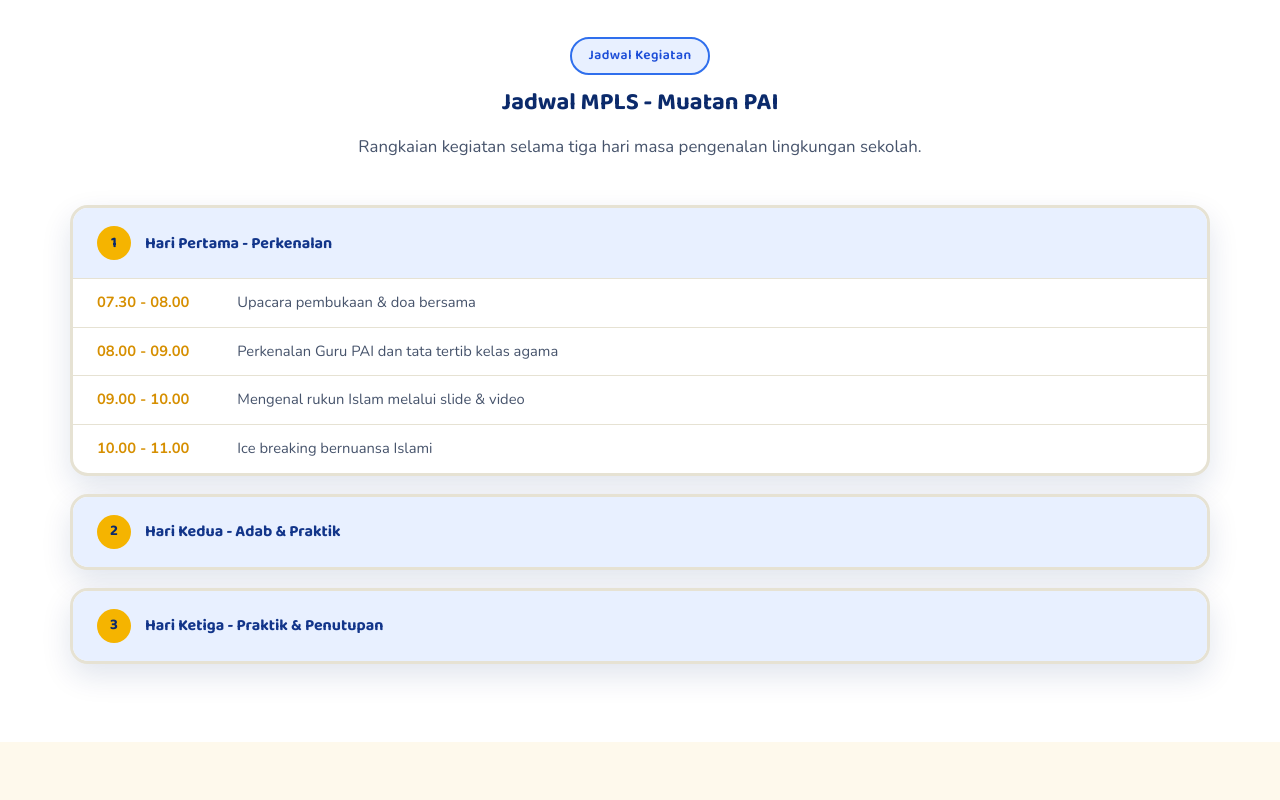
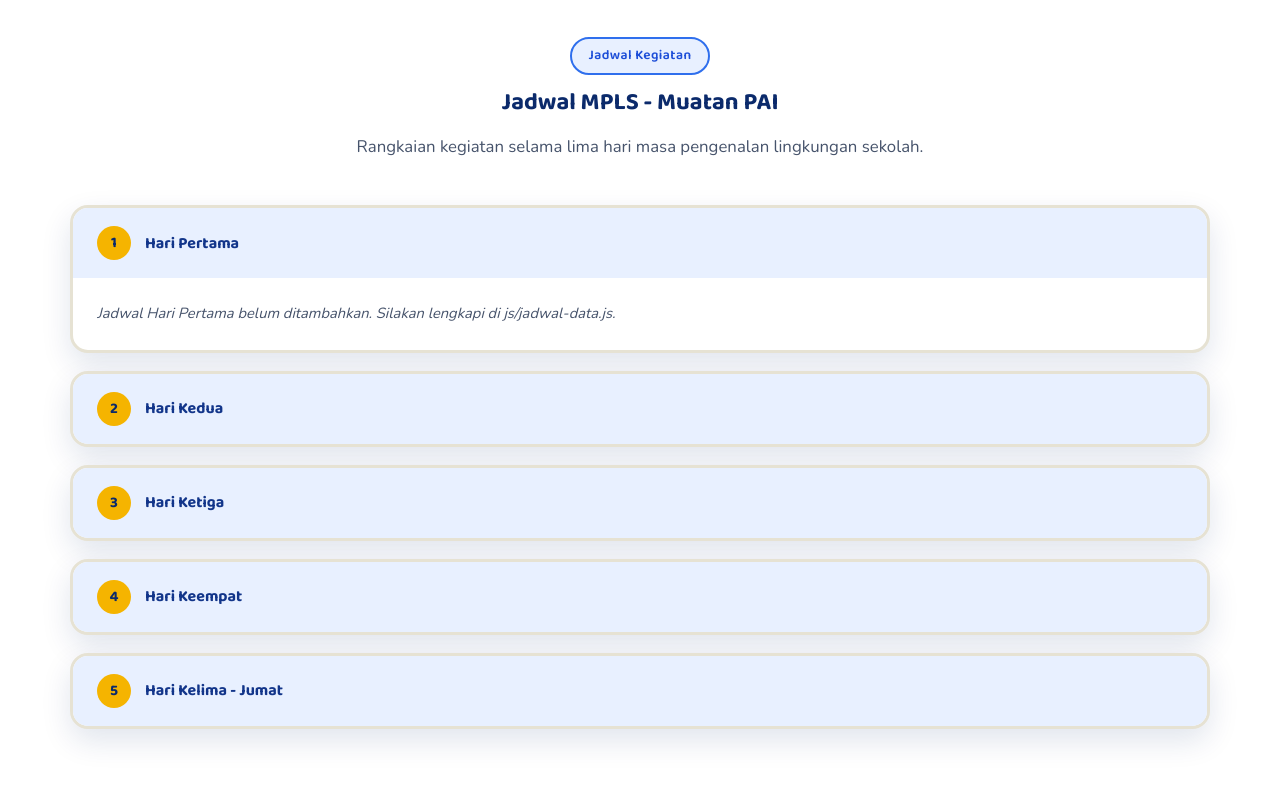
Before and after one commit to yosdipratama/mpiyosdipratama, a plain HTML site: page index.html in a window 1280 px wide. Shown: the part 3640-4440 px from the top of the page. Drawn offline with nearby package versions, Linux system fonts and the light colour scheme.

Commit message:
Tambahkan foto profil guru, perbarui alamat, dan jadwal Hari Kelima (#2)
Pasang foto profil asli Guru PAI, perbarui alamat sekolah ke Jl. Koto
Marapak, Lambah, Ampek Angkek, Agam, dan ganti bagian Jadwal menjadi
tabel lima kolom (Waktu/Kegiatan/Materi/Penanggung Jawab/Metode) yang
datanya diatur lewat js/jadwal-data.js. Hari Kelima (Jumat) sudah diisi
sesuai jadwal resmi; Hari 1-4 masih menunggu data.

Co-authored-by: Claude <noreply@anthropic.com>

```diff
--- a/css/style.css
+++ b/css/style.css
@@ -545,10 +545,27 @@ h1, h2, h3, h4 {
   display: flex; align-items: center; justify-content: center;
   font-size: .95rem;
 }
-.jadwal-table { width: 100%; border-collapse: collapse; }
-.jadwal-table td { padding: 12px 24px; border-top: 1px solid var(--line); font-size: .92rem; }
-.jadwal-table td:first-child { width: 130px; font-weight: 700; color: var(--gold-600); white-space: nowrap; }
+.jadwal-table-wrap { overflow-x: auto; }
+.jadwal-table { width: 100%; border-collapse: collapse; min-width: 720px; }
+.jadwal-table th {
+  background: var(--blue-900);
+  color: #fff;
+  font-family: var(--font-head);
+  font-size: .82rem;
+  text-align: left;
+  padding: 12px 16px;
+}
+.jadwal-table td { padding: 14px 16px; border-top: 1px solid var(--line); font-size: .88rem; vertical-align: top; }
+.jadwal-table td:first-child { width: 110px; font-weight: 700; color: var(--gold-600); white-space: nowrap; }
 .jadwal-table td:last-child { color: var(--ink-soft); }
+.jadwal-table ol { margin: 0; padding-left: 1.1em; }
+.jadwal-table ol li { margin-bottom: 4px; }
+.jadwal-empty {
+  padding: 24px;
+  color: var(--ink-soft);
+  font-size: .92rem;
+  font-style: italic;
+}
 
 /* ---------- Galeri ---------- */
 .galeri-grid {
--- a/index.html
+++ b/index.html
@@ -139,12 +139,8 @@
       </div>
 
       <div class="profile-card">
-        <div class="profile-photo" aria-hidden="true">
-          <svg viewBox="0 0 100 100" fill="none">
-            <circle cx="50" cy="38" r="20" fill="#FFD873"/>
-            <path d="M20 88c0-18 13-32 30-32s30 14 30 32" fill="#fff"/>
-            <path d="M30 34c0-14 9-24 20-24s20 10 20 24c0 4-1 7-2 10-3-2-6-4-6-9 0 0-8 6-18 6s-14-5-14-5c-1 3-3 5-6 7-1-3-2-6-2-9Z" fill="#12358A"/>
-          </svg>
+        <div class="profile-photo">
+          <img src="assets/img/guru-pai-yosdi-pratama.jpg" alt="Foto Yosdi Pratama, S.Pd, Guru Pendidikan Agama Islam SLB Negeri 1 Ampek Angkek" style="width:100%;height:100%;object-fit:cover;border-radius:50%">
         </div>
         <div class="profile-info">
           <h3>Yosdi Pratama, S.Pd</h3>
@@ -201,38 +197,10 @@
       <div class="section-head">
         <span class="eyebrow">Jadwal Kegiatan</span>
         <h2>Jadwal MPLS - Muatan PAI</h2>
-        <p>Rangkaian kegiatan selama tiga hari masa pengenalan lingkungan sekolah.</p>
+        <p>Rangkaian kegiatan selama lima hari masa pengenalan lingkungan sekolah.</p>
       </div>
 
-      <div class="jadwal-list">
-        <details class="jadwal-day" open>
-          <summary><span class="num">1</span> Hari Pertama - Perkenalan</summary>
-          <table class="jadwal-table">
-            <tr><td>07.30 - 08.00</td><td>Upacara pembukaan &amp; doa bersama</td></tr>
-            <tr><td>08.00 - 09.00</td><td>Perkenalan Guru PAI dan tata tertib kelas agama</td></tr>
-            <tr><td>09.00 - 10.00</td><td>Mengenal rukun Islam melalui slide &amp; video</td></tr>
-            <tr><td>10.00 - 11.00</td><td>Ice breaking bernuansa Islami</td></tr>
-          </table>
-        </details>
-
-        <details class="jadwal-day">
-          <summary><span class="num">2</span> Hari Kedua - Adab &amp; Praktik</summary>
-          <table class="jadwal-table">
-            <tr><td>07.30 - 08.00</td><td>Tadarus &amp; doa pagi bersama</td></tr>
-            <tr><td>08.00 - 09.30</td><td>Belajar adab masuk sekolah dan adab kepada guru</td></tr>
-            <tr><td>09.30 - 11.00</td><td>Praktik wudhu bersama pendamping</td></tr>
-          </table>
-        </details>
-
-        <details class="jadwal-day">
-          <summary><span class="num">3</span> Hari Ketiga - Praktik &amp; Penutupan</summary>
-          <table class="jadwal-table">
-            <tr><td>07.30 - 08.30</td><td>Praktik sholat Dhuha berjamaah</td></tr>
-            <tr><td>08.30 - 10.00</td><td>Menonton video &amp; berbagi cerita menyenangkan</td></tr>
-            <tr><td>10.00 - 11.00</td><td>Penutupan MPLS &amp; doa penutup</td></tr>
-          </table>
-        </details>
-      </div>
+      <div class="jadwal-list"></div>
     </div>
   </section>
 
@@ -263,7 +231,7 @@
         <div class="kontak-card">
           <div class="value-icon">🏫</div>
           <h4>Alamat Sekolah</h4>
-          <p>SLB Negeri 1 Ampek Angkek<br>Lasi, Kec. Ampek Angkek, Kab. Agam, Sumatera Barat</p>
+          <p>SLB Negeri 1 Ampek Angkek<br>Jl. Koto Marapak, Lambah, Kec. Ampek Angkek, Kab. Agam, Sumatera Barat</p>
         </div>
         <div class="kontak-card">
           <div class="value-icon">📞</div>
@@ -304,6 +272,7 @@
 </div>
 
 <script src="js/content-data.js"></script>
+<script src="js/jadwal-data.js"></script>
 <script src="js/main.js"></script>
 </body>
 </html>
--- /dev/null
+++ b/js/jadwal-data.js
@@ -0,0 +1,76 @@
+/**
+ * =====================================================================
+ * DATA JADWAL KEGIATAN MPLS
+ * SLB Negeri 1 Ampek Angkek
+ * =====================================================================
+ * Setiap hari berisi daftar kegiatan dengan kolom: waktu, kegiatan,
+ * materi/uraian, penanggung jawab (bisa lebih dari satu nama), dan
+ * metode. Tambahkan atau ubah hari cukup dengan mengedit data ini,
+ * tidak perlu mengubah index.html.
+ * =====================================================================
+ */
+
+const JADWAL_DATA = [
+  {
+    hari: 1,
+    label: "Hari Pertama",
+    sudahAda: false
+  },
+  {
+    hari: 2,
+    label: "Hari Kedua",
+    sudahAda: false
+  },
+  {
+    hari: 3,
+    label: "Hari Ketiga",
+    sudahAda: false
+  },
+  {
+    hari: 4,
+    label: "Hari Keempat",
+    sudahAda: false
+  },
+  {
+    hari: 5,
+    label: "Hari Kelima - Jumat",
+    sudahAda: true,
+    kegiatan: [
+      {
+        waktu: "07.45 - 08.20",
+        kegiatan: "Kultum",
+        materi: "Kultum dan bacaan doa harian",
+        penanggungJawab: ["Fauziah Rahmi, S.Pd", "Yosdi Pratama, S.Pd", "Husni Watul Hasanah, S.Pd", "Devi Susilawati, S.Pd"],
+        metode: "Ceramah dan tanya jawab"
+      },
+      {
+        waktu: "08.20 - 09.30",
+        kegiatan: "Budaya 5S",
+        materi: "Pengenalan nilai 5S, simulasi salam, senyum, sapa, sopan dan santun",
+        penanggungJawab: ["Fauziah Rahmi, S.Pd", "Yosdi Pratama, S.Pd", "Husni Watul Hasanah, S.Pd", "Devi Susilawati, S.Pd"],
+        metode: "Kegiatan Keagamaan"
+      },
+      {
+        waktu: "09.30 - 10.00",
+        kegiatan: "Istirahat",
+        materi: "",
+        penanggungJawab: [],
+        metode: "-"
+      },
+      {
+        waktu: "10.15 - 10.30",
+        kegiatan: "Penutupan MPLS",
+        materi: "Sambutan penutup Kepala Sekolah",
+        penanggungJawab: ["Kepala Sekolah & Panitia"],
+        metode: "Seremonial & Perayaan"
+      },
+      {
+        waktu: "11.00",
+        kegiatan: "Pulang",
+        materi: "Penjemputan tertib & perpisahan hangat",
+        penanggungJawab: ["Seluruh Guru"],
+        metode: "-"
+      }
+    ]
+  }
+];
--- a/js/main.js
+++ b/js/main.js
@@ -212,6 +212,84 @@
     renderCategory(MATERI_DATA.video, "video", "panel-video");
   }
 
+  /* ---------------- Jadwal (schedule) render ---------------- */
+  function renderJadwal() {
+    var list = document.querySelector(".jadwal-list");
+    if (!list || typeof JADWAL_DATA === "undefined") return;
+
+    JADWAL_DATA.forEach(function (day, idx) {
+      var details = document.createElement("details");
+      details.className = "jadwal-day";
+      if (idx === 0) details.open = true;
+
+      var summary = document.createElement("summary");
+      summary.innerHTML = '<span class="num">' + day.hari + "</span> " + day.label;
+      details.appendChild(summary);
+
+      if (!day.sudahAda || !day.kegiatan || !day.kegiatan.length) {
+        var empty = document.createElement("div");
+        empty.className = "jadwal-empty";
+        empty.textContent = "Jadwal " + day.label + " belum ditambahkan. Silakan lengkapi di js/jadwal-data.js.";
+        details.appendChild(empty);
+      } else {
+        var wrap = document.createElement("div");
+        wrap.className = "jadwal-table-wrap";
+        var table = document.createElement("table");
+        table.className = "jadwal-table";
+
+        var thead = document.createElement("tr");
+        ["Waktu", "Kegiatan", "Materi / Uraian", "Penanggung Jawab", "Metode"].forEach(function (h) {
+          var th = document.createElement("th");
+          th.textContent = h;
+          thead.appendChild(th);
+        });
+        table.appendChild(thead);
+
+        day.kegiatan.forEach(function (item) {
+          var tr = document.createElement("tr");
+
+          var tdWaktu = document.createElement("td");
+          tdWaktu.textContent = item.waktu;
+          tr.appendChild(tdWaktu);
+
+          var tdKegiatan = document.createElement("td");
+          tdKegiatan.textContent = item.kegiatan;
+          tr.appendChild(tdKegiatan);
+
+          var tdMateri = document.createElement("td");
+          tdMateri.textContent = item.materi || "-";
+          tr.appendChild(tdMateri);
+
+          var tdPJ = document.createElement("td");
+          if (item.penanggungJawab && item.penanggungJawab.length > 1) {
+            var ol = document.createElement("ol");
+            item.penanggungJawab.forEach(function (nm) {
+              var li = document.createElement("li");
+              li.textContent = nm;
+              ol.appendChild(li);
+            });
+            tdPJ.appendChild(ol);
+          } else {
+            tdPJ.textContent = (item.penanggungJawab && item.penanggungJawab[0]) || "-";
+          }
+          tr.appendChild(tdPJ);
+
+          var tdMetode = document.createElement("td");
+          tdMetode.textContent = item.metode || "-";
+          tr.appendChild(tdMetode);
+
+          table.appendChild(tr);
+        });
+
+        wrap.appendChild(table);
+        details.appendChild(wrap);
+      }
+
+      list.appendChild(details);
+    });
+  }
+  renderJadwal();
+
   /* ---------------- Gallery lightbox (static photos section) ---------------- */
   document.querySelectorAll(".galeri-item[data-full]").forEach(function (item) {
     item.addEventListener("click", function () {
```
Also changed, not shown: assets/img/guru-pai-yosdi-pratama.jpg (added).
